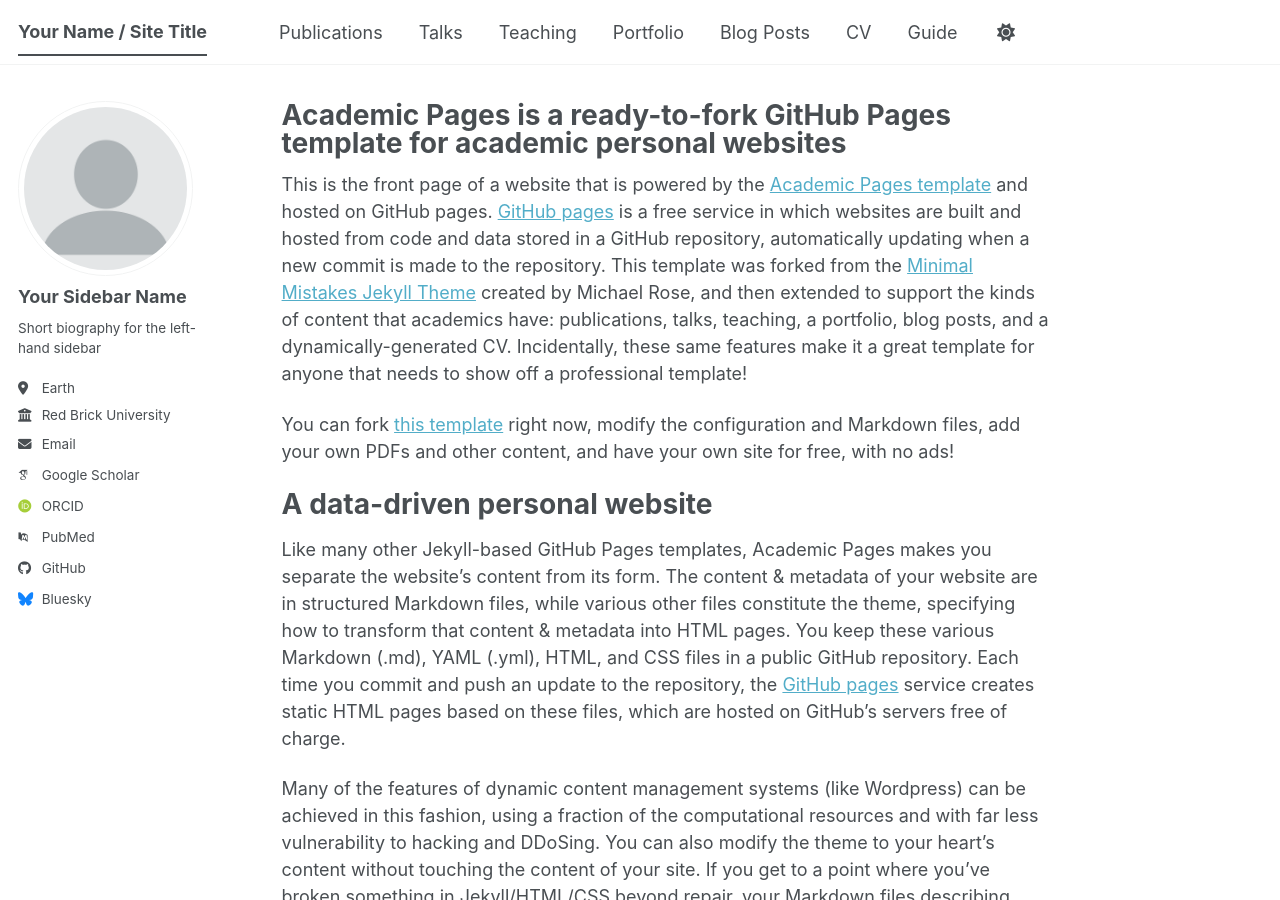
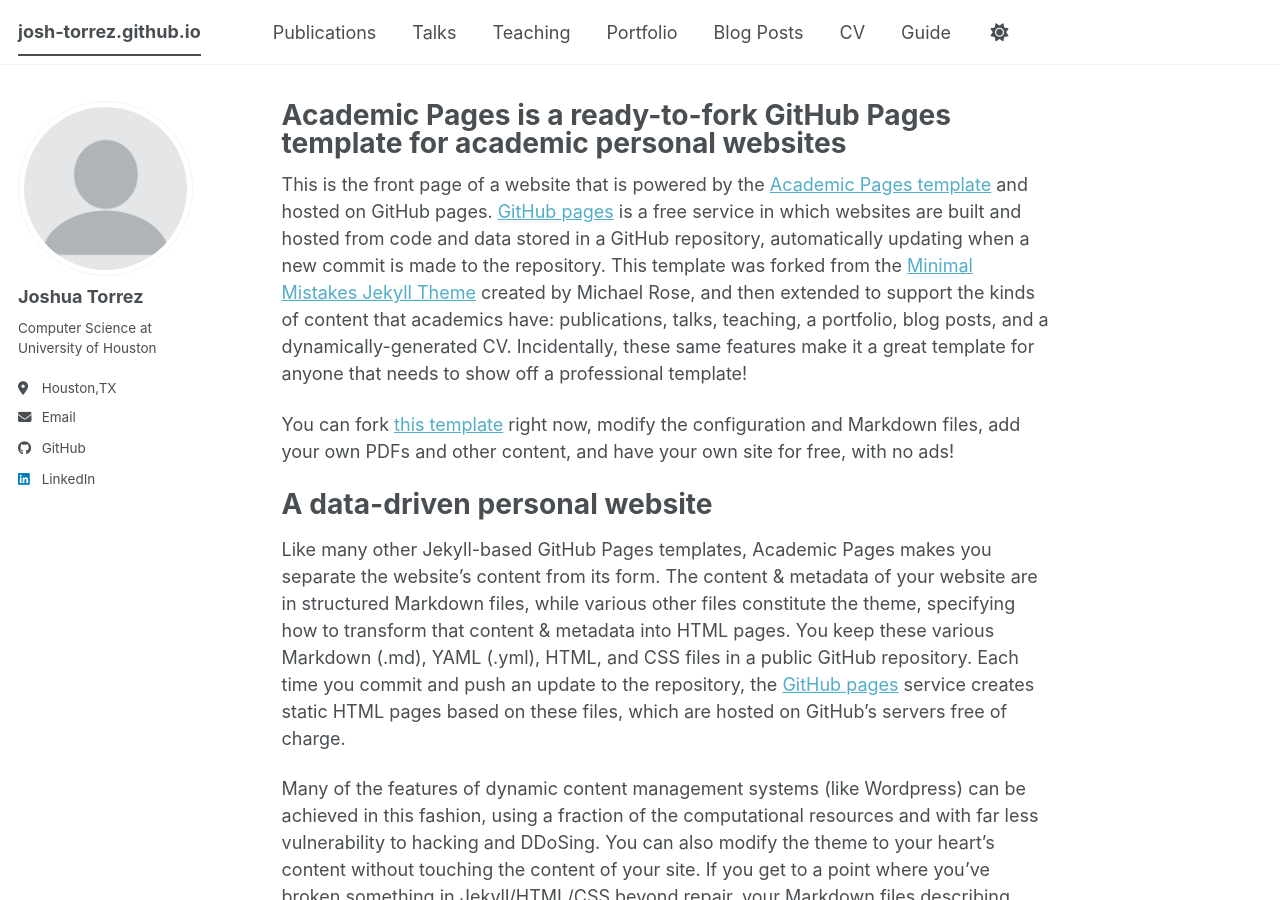
Before and after one commit to josh-torrez/josh-torrez.github.io, a Jekyll site: the page built from _pages/about.md, in a window 1280 px wide and 900 px high. Built offline with Jekyll 4.4.1, drawn with Linux system fonts in a browser that asks for light colours; some web fonts are replaced; a script bundle is joined from its source files by our own code; library files that are not in the unit come from our copies.

Commit message:
Changes to Names and Bio

```diff
--- a/_config.yml
+++ b/_config.yml
@@ -9,7 +9,7 @@
 # Basic Site Settings
 locale                   : "en-US"
 site_theme               : "default" # The available themes options are "default", "air", "sunrise", "mint", "dirt" and "contrast"
-title                    : "Your Name / Site Title"
+title                    : "josh-torrez.github.io"
 title_separator          : "-"
 name                     : &name "Your Name"
 description              : &description "Your Name's academic portfolio"   # Update this with a general description of your site, this is the default if not overridden by a page
@@ -24,24 +24,24 @@
 author:
   # Biographic information
   avatar           : "profile.png"
-  name             : "Your Sidebar Name"
+  name             : "Joshua Torrez"
   pronouns         : # example: "she/her"
-  bio              : "Short biography for the left-hand sidebar"
-  location         : "Earth"
-  employer         : "Red Brick University"
+  bio              : "Computer Science at University of Houston"
+  location         : "Houston,TX"
+  employer         : # None
   uri              : # URL
-  email            : "none@example.org"
+  email            : "jptorrez@cougarnet.uh.edu"
 
   # Academic websites
   academia         : # URL
   arxiv            : # URL - Update with the correct link to your profile
-  googlescholar    : "https://scholar.google.com/citations?user=PS_CX0AAAAAJ"
+  googlescholar    : #URL
   inspire-hep      : # URL
   impactstory      : # URL
-  orcid            : "https://orcid.org/yourorcidurl"
+  orcid            : #URL
   semantic         : # URL
   ssrn             : # URL
-  pubmed           : "https://www.ncbi.nlm.nih.gov/pubmed/?term=john+snow"
+  pubmed           : #URL
   researchgate     : # URL
   scopus           : # URL
   zotero           : # URL
@@ -51,13 +51,13 @@
   bitbucket        : # Username - Update with your username on the site
   codepen          : # Username
   dribbble         : # Username
-  github           : "academicpages"
+  github           : "josh-torrez"
   kaggle           : # Username
   stackoverflow    : # User number or user number and name (i.e., use "1" or "1/jeff-atwood")
 
   # Social media
   artstation       : # Username
-  bluesky          : "bsky.app" # Replace this with you Bluesky username
+  bluesky          : #username
   facebook         : # Username
   flickr           : # Username
   foursquare       : # Username
@@ -66,7 +66,7 @@
   keybase          : # Username
   instagram        : # Username
   lastfm           : # Username
-  linkedin         : # Username
+  linkedin         : joshua-torrez-4697a0184
   mastodon         : # URL
   medium           : # URL
   pinterest        : # Username
@@ -155,9 +155,9 @@
 
 # Analytics
 analytics:
-  provider               :  "false" # false (default), "google", "google-universal", "google-analytics-4", "custom"
+  provider               :  "google" # false (default), "google", "google-universal", "google-analytics-4", "custom"
   google:
-    tracking_id          :
+    tracking_id          :	G-PXJGVSKTPK
 
 
 # Reading Files
```
